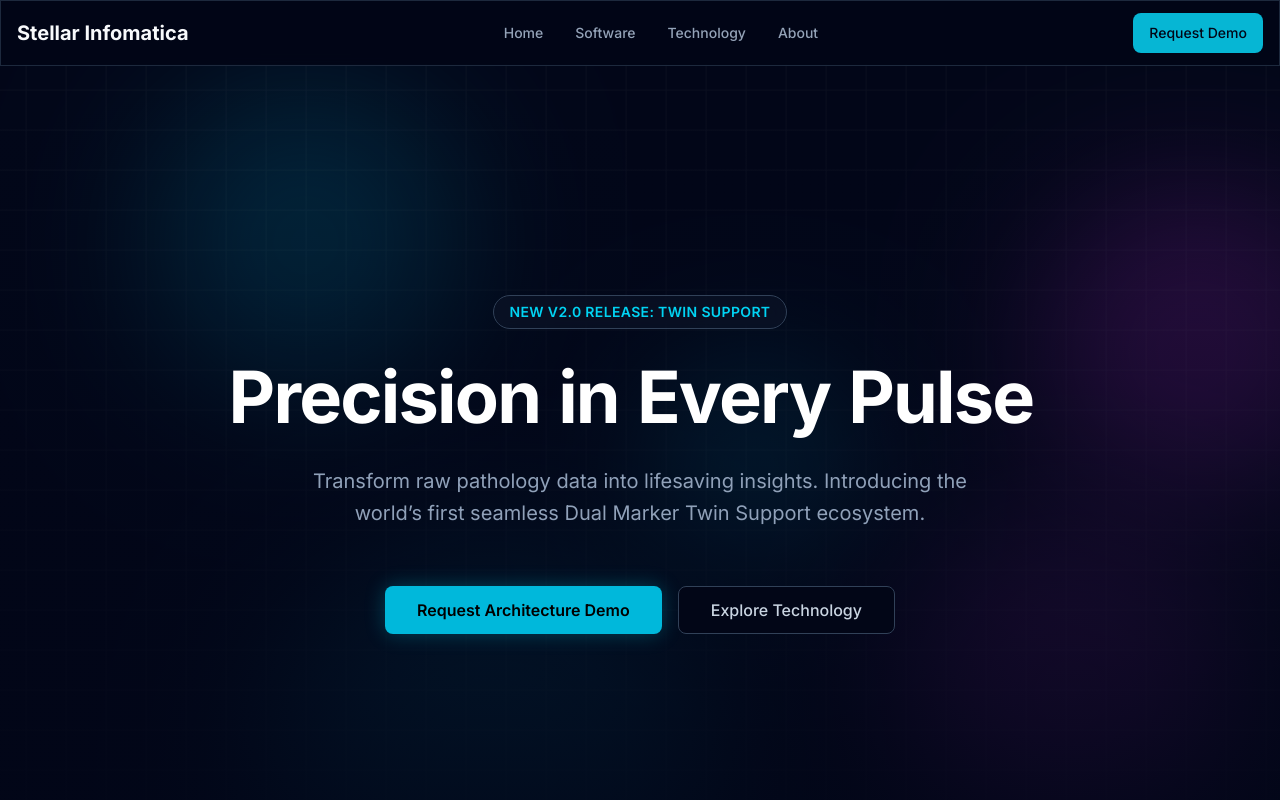
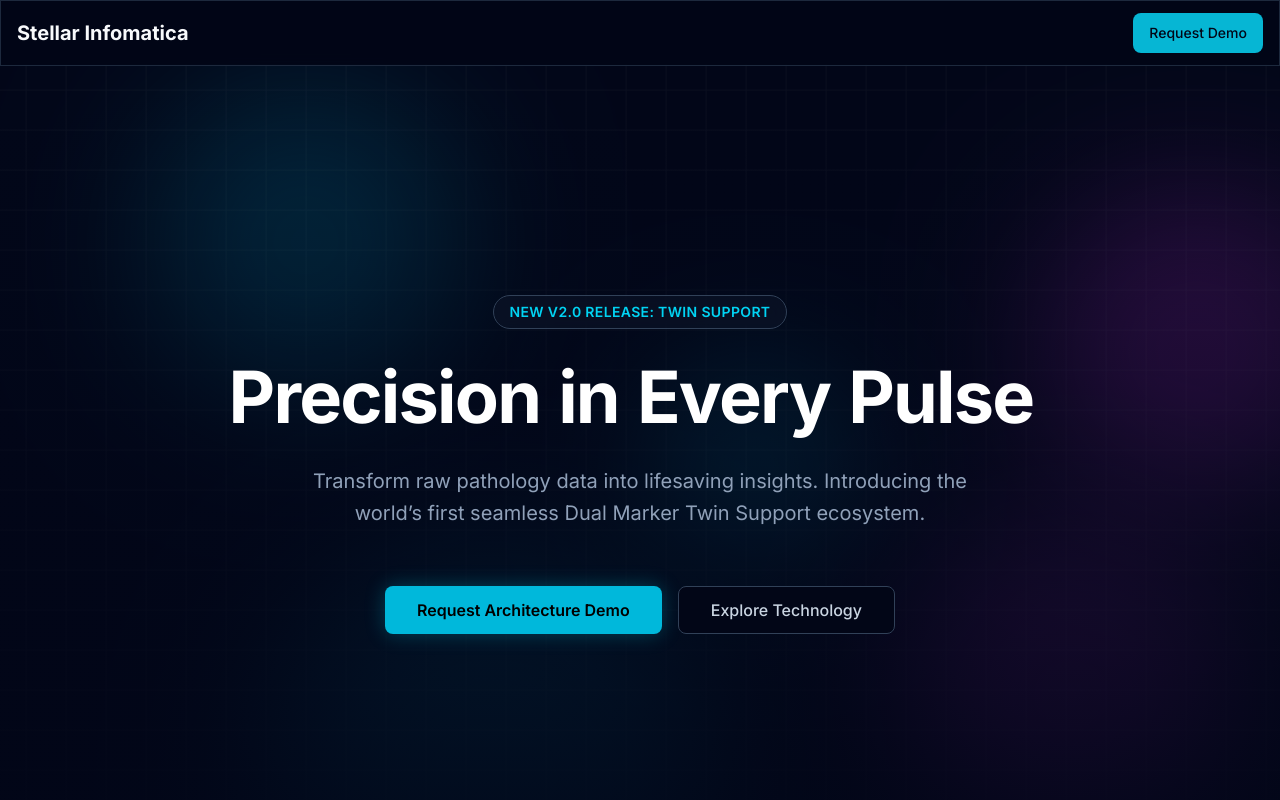
Before and after one commit to JaskiratOberoi/stellar-infomatica-site, a Next.js app: page / in a window 1280 px wide. Shown: the top 800 px of the page. Built offline with nearby package versions, Linux system fonts and the light colour scheme.

Commit message:
Fix hero mailto link and update navbar

```diff
--- a/components/layout/Navbar.tsx
+++ b/components/layout/Navbar.tsx
@@ -10,19 +10,6 @@ export function Navbar() {
                     Stellar Infomatica
                 </Link>
 
-                {/* Navigation */}
-                <nav className="hidden md:flex items-center gap-8">
-                    {["Home", "Software", "Technology", "About"].map((item) => (
-                        <Link
-                            key={item}
-                            href={item === "Home" ? "/" : `/${item.toLowerCase()}`}
-                            className="text-sm font-medium text-muted-foreground hover:text-foreground transition-colors"
-                        >
-                            {item}
-                        </Link>
-                    ))}
-                </nav>
-
                 {/* CTA */}
                 <Button>Request Demo</Button>
             </div>
--- a/components/sections/Hero.tsx
+++ b/components/sections/Hero.tsx
@@ -33,8 +33,11 @@ export function Hero() {
                     <Button
                         size="lg"
                         className="bg-cyan-500 hover:bg-cyan-600 text-black font-semibold h-12 px-8 text-base shadow-[0_0_20px_rgba(6,182,212,0.3)] hover:shadow-[0_0_30px_rgba(6,182,212,0.5)] transition-all duration-300"
+                        asChild
                     >
-                        Request Architecture Demo
+                        <a href="mailto:info@stellarinfomatica.com">
+                            Request Architecture Demo
+                        </a>
                     </Button>
                     <Button
                         size="lg"
@@ -46,6 +49,6 @@ export function Hero() {
                 </div>
 
             </div>
-        </section>
+        </section >
     );
 }
```
